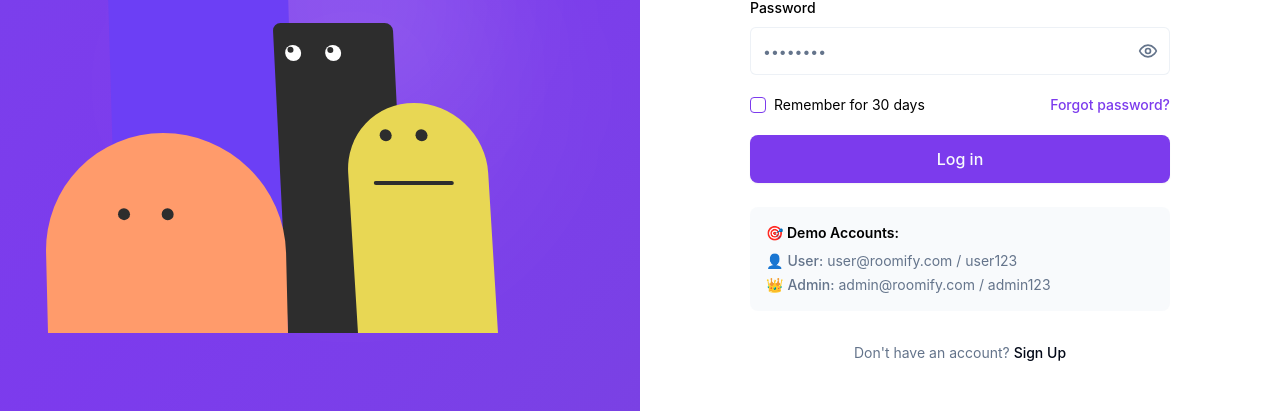
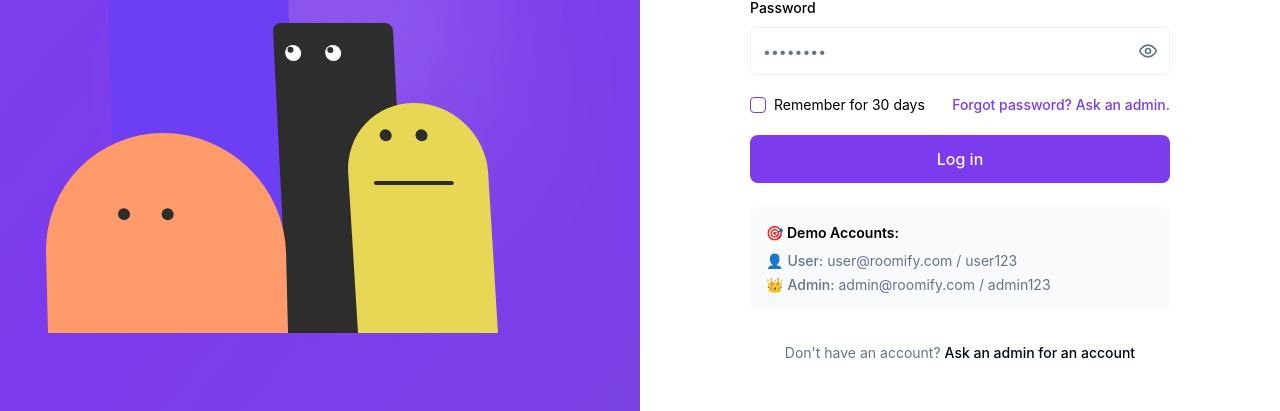
Before and after one commit to Nitish-1303/Roomify, a React (Create React App) app in the folder frontend/: page /login in a window 1280 px wide. Shown: the part 323-734 px from the top of the page. Built offline with nearby package versions, Linux system fonts and the light colour scheme; no server answers; the HTML template or start-up script is replaced by a standard one.

Commit message:
Fix lint warnings in AnimatedCharactersLogin.jsx

```diff
--- a/frontend/src/components/AnimatedCharactersLogin.jsx
+++ b/frontend/src/components/AnimatedCharactersLogin.jsx
@@ -455,9 +455,9 @@ function AnimatedCharactersLogin() {
         </div>
 
         <div className="relative z-20 flex items-center gap-8 text-sm text-primary-foreground/60">
-          <a href="#" className="hover:text-primary-foreground transition-colors">Privacy Policy</a>
-          <a href="#" className="hover:text-primary-foreground transition-colors">Terms of Service</a>
-          <a href="#" className="hover:text-primary-foreground transition-colors">Contact</a>
+          <span className="hover:text-primary-foreground transition-colors cursor-default">Privacy Policy</span>
+          <span className="hover:text-primary-foreground transition-colors cursor-default">Terms of Service</span>
+          <span className="hover:text-primary-foreground transition-colors cursor-default">Contact</span>
         </div>
 
         <div className="absolute inset-0 bg-grid-white/[0.05] bg-[size:20px_20px]" />
@@ -526,9 +526,9 @@ function AnimatedCharactersLogin() {
                   Remember for 30 days
                 </Label>
               </div>
-              <a href="#" className="text-sm text-primary hover:underline font-medium">
-                Forgot password?
-              </a>
+              <span className="text-sm text-primary font-medium">
+                Forgot password? Ask an admin.
+              </span>
             </div>
 
             {error && (
@@ -557,7 +557,7 @@ function AnimatedCharactersLogin() {
 
           <div className="text-center text-sm text-muted-foreground mt-8">
             Don't have an account?{" "}
-            <a href="#" className="text-foreground font-medium hover:underline">Sign Up</a>
+            <span className="text-foreground font-medium">Ask an admin for an account</span>
           </div>
         </div>
       </div>
```
